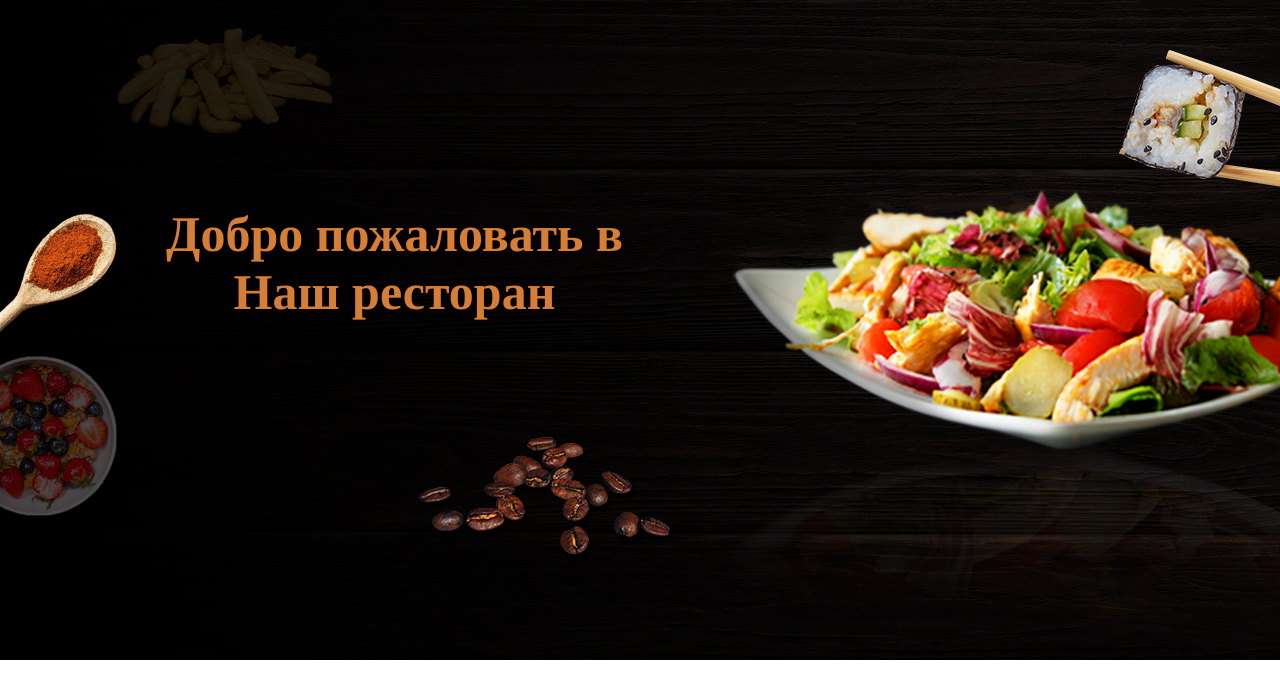
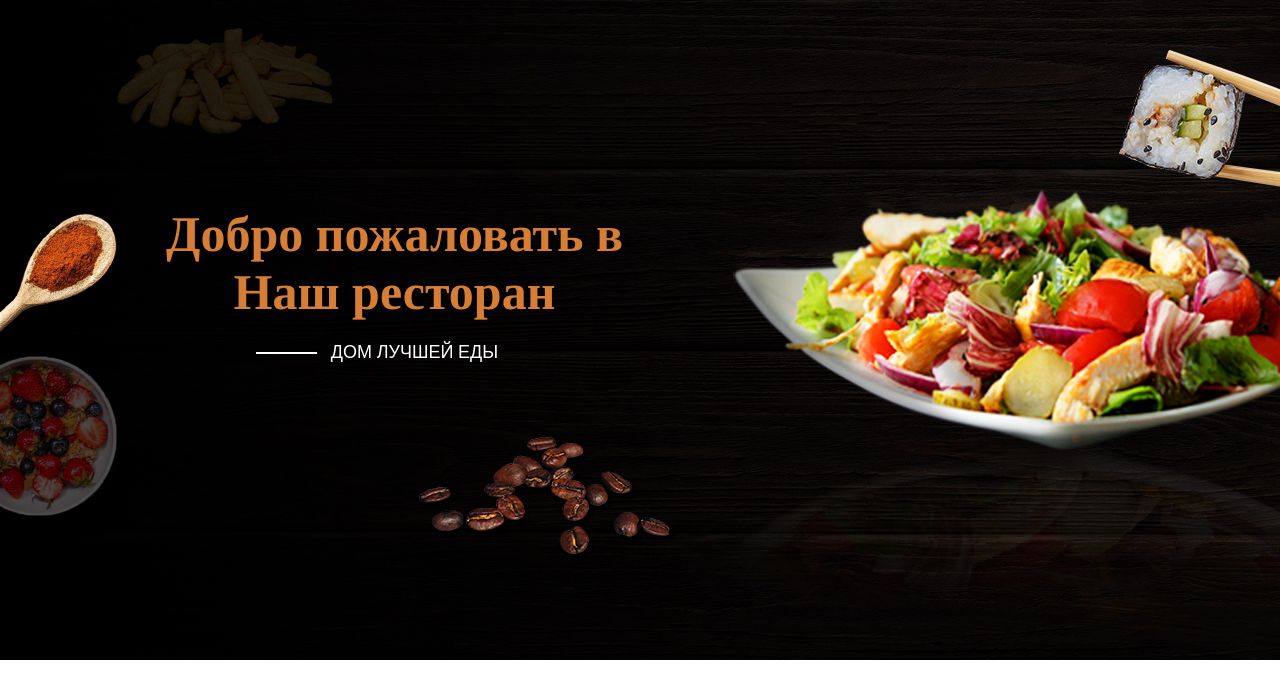
Before and after one commit to Doc9955/Restoran, a plain HTML site: page index.html in a window 1280 px wide. Shown: the part 140-838 px from the top of the page. Drawn offline with nearby package versions, Linux system fonts and the light colour scheme.

Commit message:
09.03 18;00

```diff
--- a/index.html
+++ b/index.html
@@ -68,6 +68,7 @@
     <div class="header-title">Добро пожаловать в
 
        <div class="header-subtitle">Наш ресторан</div>
+       <dir class="header-suptitle">ДОМ ЛУЧШЕЙ ЕДЫ</dir>
     </div>
 </div>
   </div>
--- a/style.css
+++ b/style.css
@@ -123,6 +123,27 @@ position: relative;
     margin-top: 222px;
 }
 
-.header-subtitle {
+.header-suptitle {
+font-size: 18px;
+color: #fff;
+font-family: 'Open Sans', sans-serif;
+}
 
+.header-suptitle::after {
+    position: absolute;
+    content: "";
+    height: 2px;
+    width: 61px;
+    background: #fff;
+    top: 147px;
+    left: 90px;
 }
+
+.header-suptitle::after {
+    position: absolute;
+    content: "";
+    height: 2px;
+    width: 61px;
+    background: #fff;
+    top: 147px;
+    left: 90px;
```
